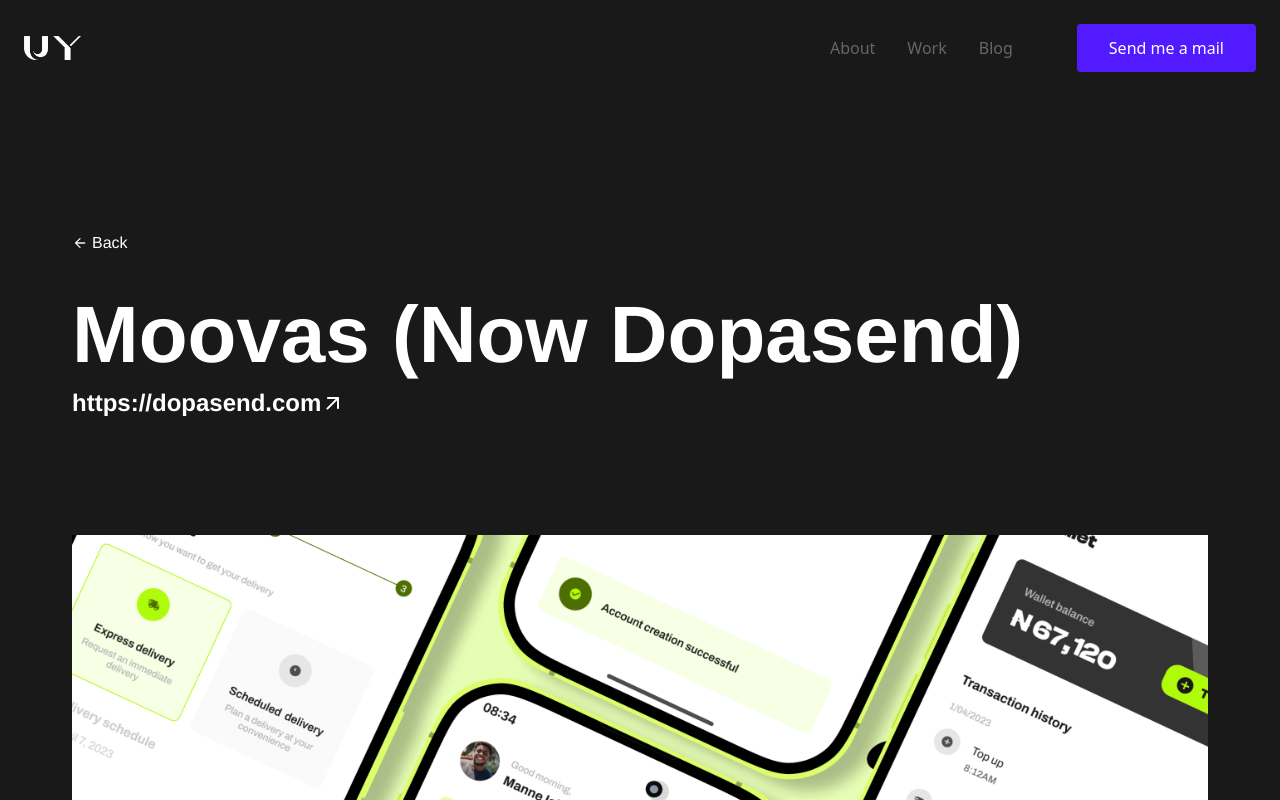
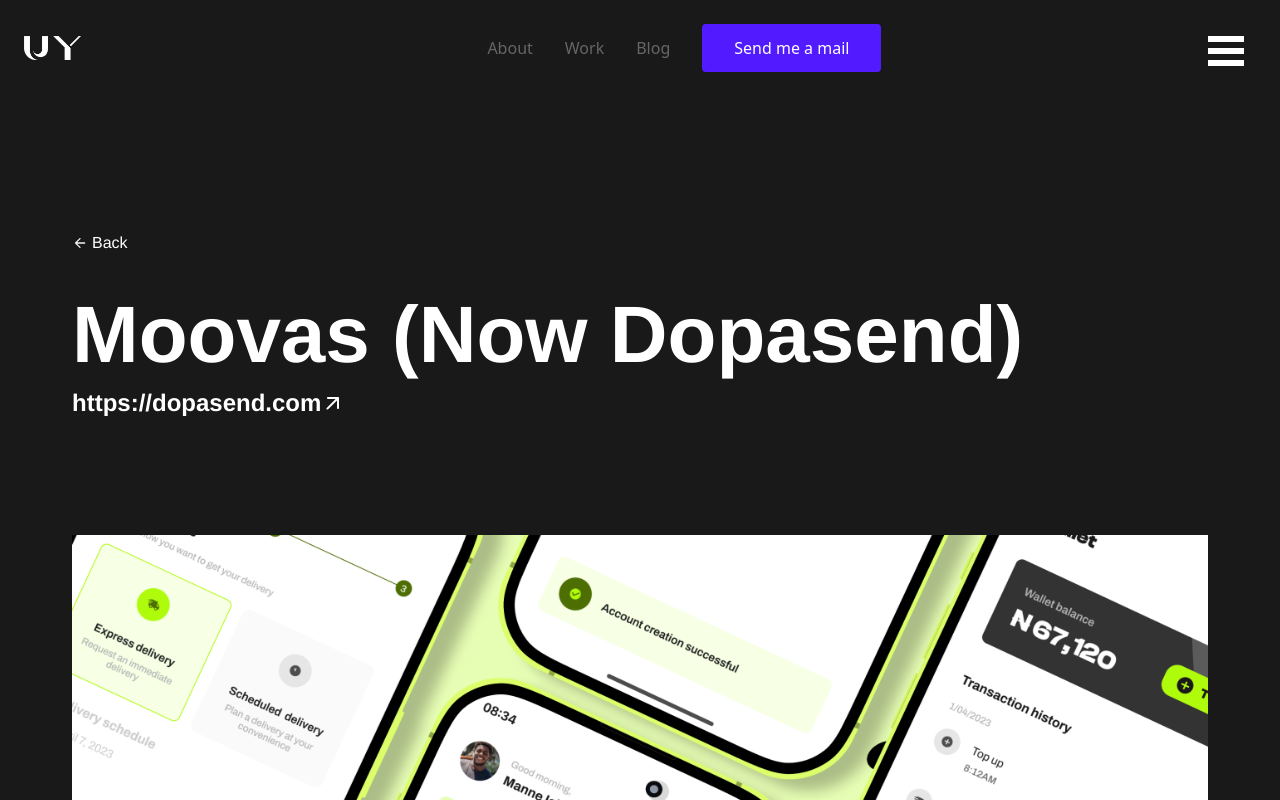
Before and after one commit to Muqtadirat/uy-portfolio, a React (Create React App) app: page /moovasComp/moovas in a window 1280 px wide. Shown: the top 800 px of the page. Built offline with nearby package versions, Linux system fonts and the light colour scheme.

Commit message:
Divided navBar into desktop and mobile version

```diff
--- a/src/components/NavBar.js
+++ b/src/components/NavBar.js
@@ -1,5 +1,9 @@
 import { useEffect } from "react";
+import { motion, AnimatePresence } from "framer-motion";
+import { Link } from "react-router-dom";
 import logo from "../images/logo-black.png";
+import NavBarDesk from "./NavBarDesk";
+import NavBarMobile from "./NavBarMobile";
 
 function NavBar() {
   const logoStyle = {
@@ -7,74 +11,115 @@ function NavBar() {
     height: "24px",
   };
 
-  useEffect(() => {
-    const menuToggle = document.getElementById("menuToggle");
-    menuToggle.addEventListener("click", function () {
-      document.querySelector("ul").classList.toggle("hidden");
-    });
-
-    // Cleanup the event listener when component unmounts
-    return () => {
-      menuToggle.removeEventListener("click", function () {
-        document.querySelector("ul").classList.toggle("hidden");
-      });
-    };
-  }, []);
+  // const NavItems = [
+  //   {
+  //     title: "",
+  //     href: "#",
+  //   },
+  //   {
+  //     title: "About",
+  //     href: "#",
+  //   },
+  //   {
+  //     title: "Work",
+  //     href: "#",
+  //   },
+  //   {
+  //     title: "Blog",
+  //     href: "https://medium.com/@uthmanyussuff",
+  //   },
+  //   {
+  //     title: "Blog",
+  //     href: "#",
+  //   },
+  // ];
 
   return (
-    <nav className="NavBar sticky top-0 z-50 w-full ">
-      <div className=" container flex justify-between items-center p-6 bg-greyscale-10 h-104 ">
-        <img src={logo} className="logo" alt="UY-logo" style={logoStyle}></img>
-        <div className="wrapper items-center flex flex-row flex-wrap space-x-16">
-          <div className=" flex">
-            <button id="menuToggle" className="lg:hidden">
-              <svg
-                xmlns="http://www.w3.org/2000/svg"
-                width="24"
-                height="24"
-                viewBox="0 0 24 24"
-                fill="none"
-              >
-                <path
-                  d="M4 18H20C20.55 18 21 17.55 21 17C21 16.45 20.55 16 20 16H4C3.45 16 3 16.45 3 17C3 17.55 3.45 18 4 18ZM4 13H20C20.55 13 21 12.55 21 12C21 11.45 20.55 11 20 11H4C3.45 11 3 11.45 3 12C3 12.55 3.45 13 4 13ZM3 7C3 7.55 3.45 8 4 8H20C20.55 8 21 7.55 21 7C21 6.45 20.55 6 20 6H4C3.45 6 3 6.45 3 7Z"
-                  fill="white"
-                />
-              </svg>
-            </button>
-            <ul className="hidden sm:flex lg:flex items-center space-x-12 lg:space-x-8">
-              {" "}
-              {/*!-- Hidden on smaller screens */}
-              <li className="flex text-greyscale-40 active:text-white">
-                About
-              </li>
-              <li className="flex text-greyscale-40 active:text-white">Work</li>
-              <li className="flex text-greyscale-40 active:text-white">
-                {" "}
-                <a
-                  href="https://medium.com/@uthmanyussuff"
-                  target="_blank"
-                  rel="noopener noreferrer"
-                >
-                  Blog
-                </a>
-              </li>
-            </ul>
-          </div>
+    <nav className="NavBar sticky top-0 z-50 w-full">
+      <div className="container flex justify-between items-center p-6 bg-greyscale-10 h-104">
+        <Link to="/">
+          <img
+            src={logo}
+            className="logo"
+            alt="UY-logo"
+            style={logoStyle}
+          ></img>{" "}
+        </Link>
 
-          <button className=" text-white bg-base-colorsprimary-blue px-8 py-3 rounded lg:inline-block">
-            {" "}
-            <a
-              href="mailto:uthmanyussuff@gmail.com"
-              target="_blank"
-              rel="noopener noreferrer"
-            >
-              Send me a mail
-            </a>
-          </button>
-        </div>
+        <NavBarDesk />
+        <NavBarMobile />
       </div>
     </nav>
   );
+
+  // useEffect(() => {
+  //   const menuToggle = document.getElementById("menuToggle");
+  //   menuToggle.addEventListener("click", function () {
+  //     document.querySelector("ul").classList.toggle("hidden");
+  //   });
+
+  //   // Cleanup the event listener when component unmounts
+  //   return () => {
+  //     menuToggle.removeEventListener("click", function () {
+  //       document.querySelector("ul").classList.toggle("hidden");
+  //     });
+  //   };
+  // }, []);
+
+  // return (
+  //   <nav className="NavBar sticky top-0 z-50 w-full ">
+  //     <div className=" container flex justify-between items-center p-6 bg-greyscale-10 h-104 ">
+  //       <img src={logo} className="logo" alt="UY-logo" style={logoStyle}></img>
+  //       <div className="wrapper items-center flex flex-row flex-wrap space-x-16">
+  //         <div className=" flex">
+  //           <button id="menuToggle" className="lg:hidden">
+  //             <svg
+  //               xmlns="http://www.w3.org/2000/svg"
+  //               width="24"
+  //               height="24"
+  //               viewBox="0 0 24 24"
+  //               fill="none"
+  //             >
+  //               <path
+  //                 d="M4 18H20C20.55 18 21 17.55 21 17C21 16.45 20.55 16 20 16H4C3.45 16 3 16.45 3 17C3 17.55 3.45 18 4 18ZM4 13H20C20.55 13 21 12.55 21 12C21 11.45 20.55 11 20 11H4C3.45 11 3 11.45 3 12C3 12.55 3.45 13 4 13ZM3 7C3 7.55 3.45 8 4 8H20C20.55 8 21 7.55 21 7C21 6.45 20.55 6 20 6H4C3.45 6 3 6.45 3 7Z"
+  //                 fill="white"
+  //               />
+  //             </svg>
+  //           </button>
+  //           <ul className="hidden sm:flex lg:flex items-center space-x-12 lg:space-x-8">
+  //             {" "}
+  //             {/*!-- Hidden on smaller screens */}
+  //             <li className="flex text-greyscale-40 active:text-white">
+  //               About
+  //             </li>
+  //             <li className="flex text-greyscale-40 active:text-white">Work</li>
+  //             <li className="flex text-greyscale-40 active:text-white">
+  //               {" "}
+  //               <a
+  //                 href="https://medium.com/@uthmanyussuff"
+  //                 target="_blank"
+  //                 rel="noopener noreferrer"
+  //               >
+  //                 Blog
+  //               </a>
+  //             </li>
+  //           </ul>
+  //         </div>
+
+  //         <button className=" text-white bg-base-colorsprimary-blue px-8 py-3 rounded lg:inline-block">
+  //           {" "}
+  //           <a
+  //             href="mailto:uthmanyussuff@gmail.com"
+  //             target="_blank"
+  //             rel="noopener noreferrer"
+  //           >
+  //             Send me a mail
+  //           </a>
+  //         </button>
+  //       </div>
+  //     </div>
+  //   </nav>
+  // );
 }
 
 export default NavBar;
--- /dev/null
+++ b/src/components/NavBarDesk.jsx
@@ -0,0 +1,63 @@
+import { Link } from "react-router-dom";
+
+function NavBarDesk() {
+ //List of navigation items to be mapped into the navBar
+
+  const NavItems = [
+    {
+      title: "",
+      href: "#",
+    },
+    {
+      title: "About",
+      href: "#",
+    },
+    {
+      title: "Work",
+      href: "./Projects.js",
+    },
+    {
+      title: "Blog",
+      href: "https://medium.com/@uthmanyussuff",
+      newTab: true, //Sets property to open link in a new tab
+    },
+    {
+      title: "Send me a mail",
+      href: "#",
+      isButton: true,
+    },
+  ];
+
+  return (
+    <ul className="hidden lg:flex items-center justify-around space-x-12 lg:space-x-8">
+      {NavItems.map((NavItem, index) => {
+        const { title, href, newTab, isButton } = NavItem;
+
+        if (isButton) {
+          return (
+            <li>
+              <button className=" text-white bg-base-colorsprimary-blue px-8 py-3 rounded lg:inline-block">
+                <a href="mailto:uthmanyussuff@gmail.com">{title}</a>
+              </button>
+            </li>
+          );
+        }
+
+        return (
+          <li key={index} className="flex text-greyscale-40 active:text-white">
+            <Link
+              to={href}
+              target={newTab ? "_blank" : "_self"}
+              rel="noopener noreferrer"
+              className=" cursor-pointer"
+            >
+              {title}
+            </Link>
+          </li>
+        );
+      })}
+    </ul>
+  );
+}
+
+export default NavBarDesk;
--- /dev/null
+++ b/src/components/NavBarMobile.jsx
@@ -0,0 +1,108 @@
+import { useState } from "react";
+import { Link } from "react-router-dom";
+import { stack as Menu } from "react-burger-menu";
+
+function NavBarMobile(params) {
+  const [isOpen, setOpen] = useState(false);
+
+  var styles = {
+    bmBurgerButton: {
+      position: "fixed",
+      width: "36px",
+      height: "30px",
+      right: "36px",
+      top: "36px",
+    },
+    bmBurgerBars: {
+      background: "white",
+    },
+    bmBurgerBarsHover: {
+      background: "#a90000",
+    },
+    bmCrossButton: {
+      height: "24px",
+      width: "24px",
+    },
+    bmCross: {
+      background: "#bdc3c7",
+    },
+    bmMenuWrap: {
+      position: "fixed",
+      height: "100%",
+    },
+    bmMenu: {
+      background: "rgba(25, 25, 25, 1)",
+      padding: "2.5em 1.5em 0",
+      fontSize: "1.15em",
+      height: "100%",
+    },
+    bmMorphShape: {
+      fill: "#373a47",
+    },
+    bmItemList: {
+      color: "#b8b7ad",
+      padding: "0.8em",
+    },
+    bmItem: {
+      display: "inline-block",
+    },
+    bmOverlay: {
+      background: "rgba(0, 0, 0, 0.3)",
+    },
+  };
+
+  const NavItems = [
+    {
+      title: "",
+      href: "#",
+    },
+    {
+      title: "About",
+      href: "#",
+    },
+    {
+      title: "Work",
+      href: "./Projects.js",
+    },
+    {
+      title: "Blog",
+      href: "https://medium.com/@uthmanyussuff",
+      newTab: true, //Sets property to open link in a new tab
+    },
+    {
+      title: "Send me a mail",
+      href: "#",
+      isButton: true,
+    },
+  ];
+
+  return (
+    <div className="">
+      <Menu right isOpen={isOpen} styles={styles}>
+        <ul className="flex flex-col space-y-5">
+          {NavItems.map((NavItem, index) => {
+            const { title, href, newTab } = NavItem;
+
+            return (
+              <li
+                key={index}
+                className="flex flex-col text-greyscale-100 active:text-white rounded-lg border-[2px] p-3 border-y-stone-50"
+              >
+                <Link
+                  to={href}
+                  target={newTab ? "_blank" : "_self"}
+                  rel="noopener noreferrer"
+                  className=" cursor-pointer "
+                >
+                  {title}
+                </Link>
+              </li>
+            );
+          })}
+        </ul>
+      </Menu>
+    </div>
+  );
+}
+
+export default NavBarMobile;
```
